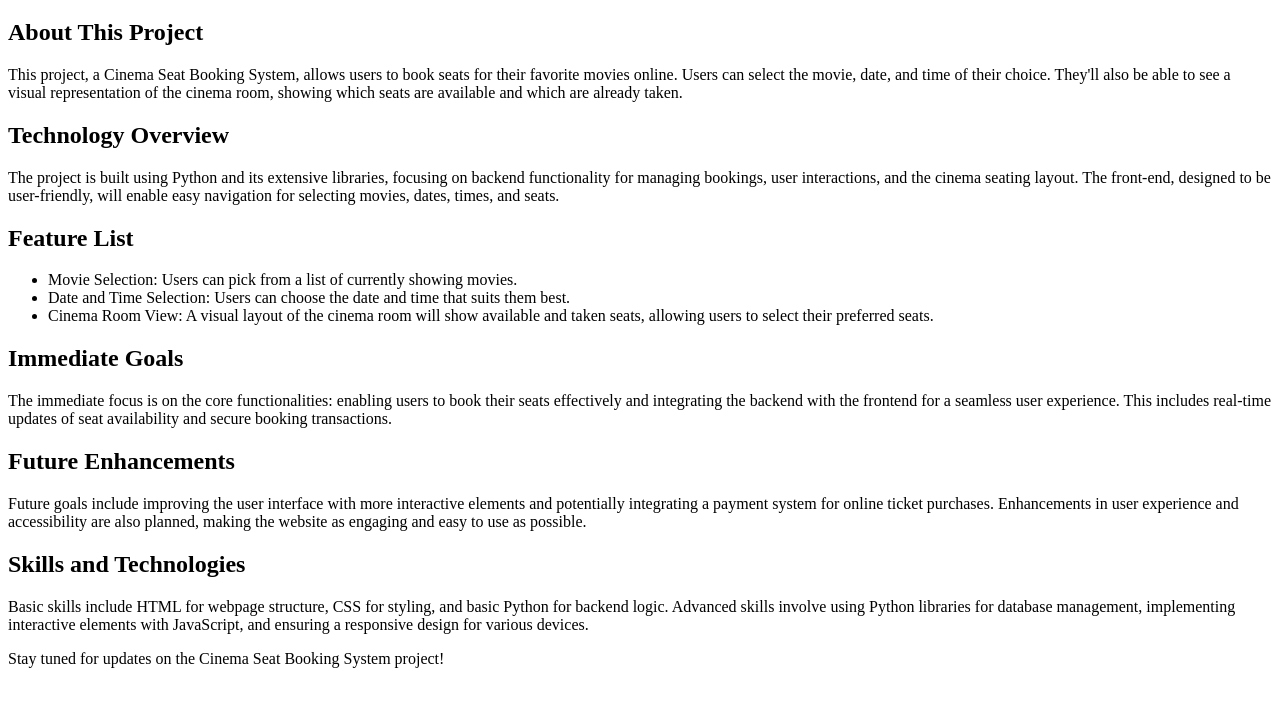
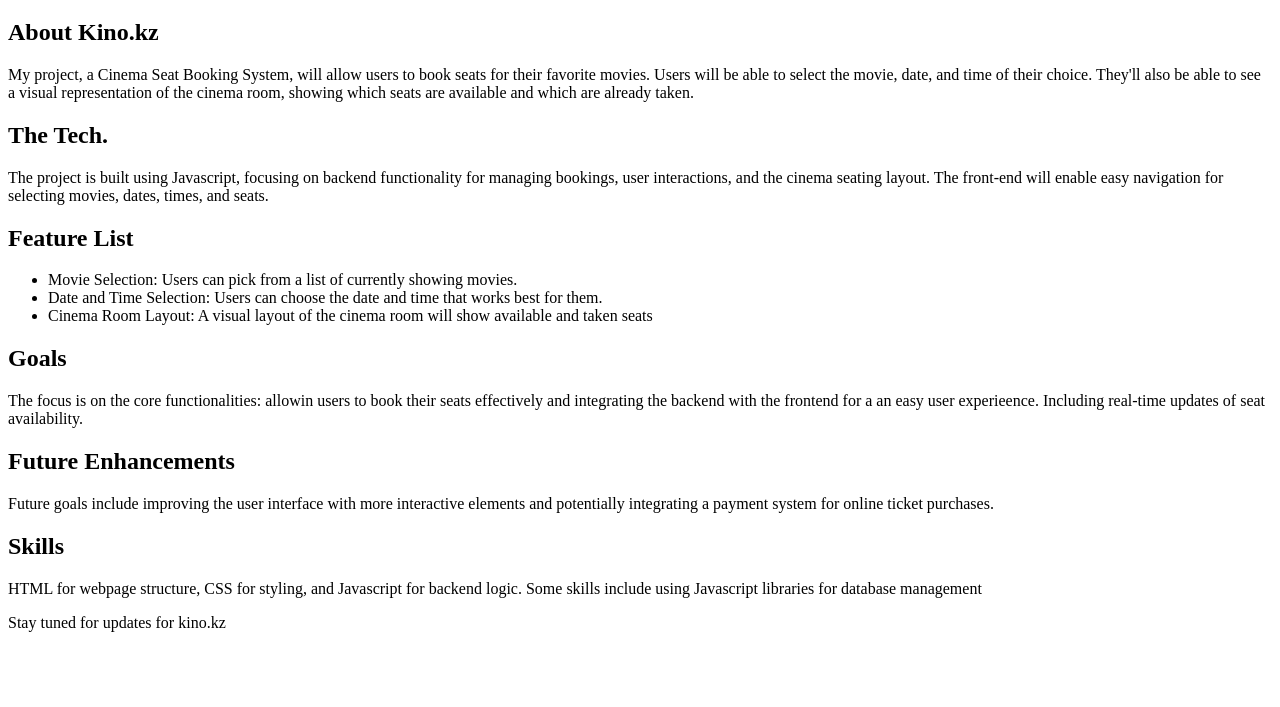
Before and after one commit to kirillsidorko/-Class-Product-Proposal, a plain HTML site: page index.html in a window 1280 px wide. Shown: the part 61-768 px from the top of the page. Drawn offline with Linux system fonts and the light colour scheme.

Commit message:
Update index.html

```diff
--- a/index.html
+++ b/index.html
@@ -3,7 +3,7 @@
 <head>
     <meta charset="UTF-8">
     <meta name="viewport" content="width=device-width, initial-scale=1.0">
-    <title>My Final Project: Cinema Seat Booking System</title>
+    <title>My Final Project: Kino.kz (Cinema Booking System)</title>
 </head>
 <body>
     <header>
@@ -12,42 +12,40 @@
 
     <main>
         <section>
-            <h2>About This Project</h2>
-            <p>This project, a Cinema Seat Booking System, allows users to book seats for their favorite movies online. Users can select the movie, date, and time of their choice. They'll also be able to see a visual representation of the cinema room, showing which seats are available and which are already taken.</p>
+            <h2>About Kino.kz</h2>
+            <p>My project, a Cinema Seat Booking System, will allow users to book seats for their favorite movies. Users will be able to select the movie, date, and time of their choice. They'll also be able to see a visual representation of the cinema room, showing which seats are available and which are already taken.</p>
         </section>
 
         <section>
-            <h2>Technology Overview</h2>
-            <p>The project is built using Python and its extensive libraries, focusing on backend functionality for managing bookings, user interactions, and the cinema seating layout. The front-end, designed to be user-friendly, will enable easy navigation for selecting movies, dates, times, and seats.</p>
+            <h2>The Tech. </h2>
+            <p>The project is built using Javascript, focusing on backend functionality for managing bookings, user interactions, and the cinema seating layout. The front-end will enable easy navigation for selecting movies, dates, times, and seats.</p>
         </section>
 
         <section>
             <h2>Feature List</h2>
             <ul>
                 <li>Movie Selection: Users can pick from a list of currently showing movies.</li>
-                <li>Date and Time Selection: Users can choose the date and time that suits them best.</li>
-                <li>Cinema Room View: A visual layout of the cinema room will show available and taken seats, allowing users to select their preferred seats.</li>
+                <li>Date and Time Selection: Users can choose the date and time that works best for them.</li>
+                <li>Cinema Room Layout: A visual layout of the cinema room will show available and taken seats</li>
             </ul>
         </section>
 
         <section>
-            <h2>Immediate Goals</h2>
-            <p>The immediate focus is on the core functionalities: enabling users to book their seats effectively and integrating the backend with the frontend for a seamless user experience. This includes real-time updates of seat availability and secure booking transactions.</p>
+            <h2>Goals</h2>
+            <p>The  focus is on the core functionalities: allowin users to book their seats effectively and integrating the backend with the frontend for a an easy user experieence.  Including real-time updates of seat availability.</p>
         </section>
 
         <section>
             <h2>Future Enhancements</h2>
-            <p>Future goals include improving the user interface with more interactive elements and potentially integrating a payment system for online ticket purchases. Enhancements in user experience and accessibility are also planned, making the website as engaging and easy to use as possible.</p>
-        </section>
-
+            <p>Future goals include improving the user interface with more interactive elements and potentially integrating a payment system for online ticket purchases.</p>
         <section>
-            <h2>Skills and Technologies</h2>
-            <p>Basic skills include HTML for webpage structure, CSS for styling, and basic Python for backend logic. Advanced skills involve using Python libraries for database management, implementing interactive elements with JavaScript, and ensuring a responsive design for various devices.</p>
+            <h2>Skills</h2>
+            <p> HTML for webpage structure, CSS for styling, and Javascript for backend logic. Some skills include using Javascript libraries for database management</p>
         </section>
     </main>
 
     <footer>
-        <p>Stay tuned for updates on the Cinema Seat Booking System project!</p>
+        <p>Stay tuned for updates for kino.kz</p>
     </footer>
 </body>
 </html>
```
